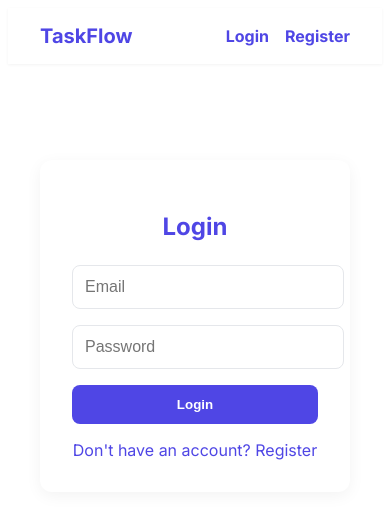
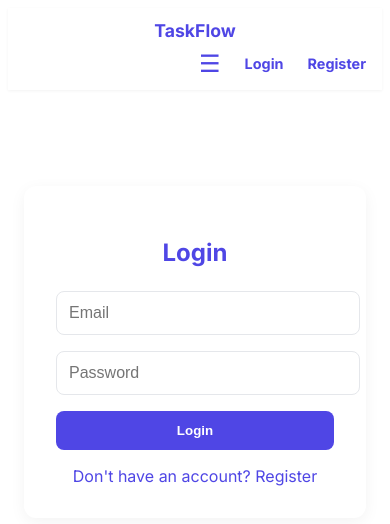
Before and after one commit to LazyPotato02/Collaboration-Platform, an Angular app in the folder frontend/: page /login in a window 390 px wide. Shown: the top 524 px of the page. Built offline with nearby package versions, Linux system fonts and the light colour scheme.

Commit message:
Added responsive style

```diff
--- a/frontend/src/app/app.component.css
+++ b/frontend/src/app/app.component.css
@@ -216,3 +216,244 @@ body {
         transform: scale(1);
     }
 }
+/* ======= RESPONSIVE ADAPTATION ======= */
+
+@media (max-width: 1024px) {
+    .navbar {
+        align-items: flex-start;
+        gap: 0.5rem;
+        padding: 1rem;
+    }
+
+    .navbar-right {
+        width: 100%;
+        display: flex;
+        justify-content: flex-end;
+        flex-wrap: wrap;
+    }
+
+    .navbar-right a {
+        margin-left: 0.75rem;
+        font-size: 0.95rem;
+    }
+
+    .app-layout {
+        flex-direction: column;
+        height: auto;
+    }
+
+    .sidebar {
+        flex-direction: row;
+        flex-wrap: wrap;
+        justify-content: center;
+        width: 100%;
+        padding: 0.5rem;
+        border-right: none;
+        border-bottom: 1px solid #e5e7eb;
+    }
+
+    .sidebar ul {
+        flex-direction: row;
+        flex-wrap: wrap;
+        justify-content: center;
+        gap: 1rem;
+    }
+
+    .main-content {
+        padding: 1rem;
+    }
+}
+
+@media (max-width: 768px) {
+
+    .navbar{
+        flex-direction: column;
+        align-items: center;
+    }
+
+    .popup-form {
+        width: 90%;
+        padding: 1.5rem;
+    }
+
+    .popup-form h2 {
+        font-size: 1.2rem;
+    }
+
+    .popup-form input {
+        font-size: 0.9rem;
+        padding: 0.5rem;
+    }
+
+    .popup-form button {
+        font-size: 0.9rem;
+        padding: 0.6rem;
+    }
+
+    .popup-close {
+        top: 0.5rem;
+        right: 0.5rem;
+        font-size: 1.25rem;
+    }
+}
+
+@media (max-width: 480px) {
+    .navbar {
+        padding: 0.75rem 1rem;
+    }
+
+    .navbar-left .navbar-logo {
+        font-size: 1.1rem;
+    }
+
+    .navbar-right a {
+        font-size: 0.9rem;
+        margin-left: 0.5rem;
+    }
+
+    .sidebar {
+        padding: 0.5rem 0.25rem;
+    }
+
+    .sidebar a {
+        font-size: 0.85rem;
+        padding: 0.3rem;
+    }
+
+    .popup-form {
+        padding: 1rem;
+        width: 95%;
+        gap: 0.5rem;
+    }
+
+    .popup-form h2 {
+        font-size: 1.1rem;
+    }
+
+    .popup-form input {
+        font-size: 0.85rem;
+    }
+
+    .popup-form button {
+        font-size: 0.85rem;
+    }
+
+    .popup-close {
+        font-size: 1.2rem;
+    }
+}
+.burger-button {
+    background: transparent;
+    border: none;
+    font-size: 1.5rem;
+    color: #4F46E5;
+    display: none;
+    cursor: pointer;
+}
+
+@media (max-width: 1200px) {
+    .burger-button {
+        display: block;
+    }
+
+    .sidebar {
+        display: none !important; /* скриваме оригиналния sidebar */
+    }
+
+    .mobile-sidebar-overlay {
+        position: fixed;
+        top: 0;
+        left: 0;
+        width: 100vw;
+        height: 100vh;
+        background: rgba(0,0,0,0.4);
+        backdrop-filter: blur(2px);
+        display: flex;
+        justify-content: flex-start;
+        z-index: 10000;
+    }
+
+    .mobile-sidebar {
+        width: 250px;
+        background: white;
+        padding: 1rem;
+        box-shadow: 5px 0 15px rgba(0, 0, 0, 0.1);
+        display: flex;
+        flex-direction: column;
+        gap: 1rem;
+        overflow-y: auto;
+    }
+
+    .mobile-sidebar h3 {
+        color: #4f46e5;
+        font-size: 1.1rem;
+        margin-bottom: 1rem;
+    }
+
+    .mobile-sidebar ul {
+        list-style: none;
+        padding: 0;
+        display: flex;
+        flex-direction: column;
+        gap: 0.75rem;
+    }
+
+    .mobile-sidebar a {
+        text-decoration: none;
+        color: #374151;
+        font-weight: bold;
+        font-size: 0.95rem;
+    }
+    .close-mobile-sidebar {
+        margin-left: 55%;
+        background: transparent;
+        border: none;
+        font-size: 1.5rem;
+        font-weight: bold;
+        color: #ff0031;
+        cursor: pointer;
+        transition: color 0.2s ease;
+    }
+
+    .close-mobile-sidebar:hover {
+        color: #111827;
+    }
+    .mobile-sidebar a:hover {
+        color: #4f46e5;
+    }
+    .navbar-items {
+        display: none;
+    }
+
+    .burger-button {
+        display: block;
+        margin-left: auto;
+    }
+}
+
+.navbar-right {
+    display: flex;
+    align-items: center;
+    gap: 1rem;
+}
+
+.burger-button {
+    font-size: 1.5rem;
+    background: transparent;
+    border: none;
+    color: #4f46e5;
+    cursor: pointer;
+    padding: 0;
+}
+
+.navbar-items {
+    display: flex;
+    align-items: center;
+    gap: 1rem;
+}
+
+.navbar-left,
+.navbar-right {
+    display: flex;
+    align-items: center;
+}
--- a/frontend/src/app/app.component.html
+++ b/frontend/src/app/app.component.html
@@ -3,42 +3,50 @@
         <a routerLink="/" class="navbar-logo">TaskFlow</a>
     </div>
     <div class="navbar-right">
-        <a *ngIf="isLoggedIn" (click)="changeCreateProjectFormShow()" style="cursor: pointer;" >Create Project</a>
-        <a routerLink="/tasks" *ngIf="isLoggedIn" style="cursor: pointer;">My Tasks</a>
-        <a (click)="logout()" *ngIf="isLoggedIn" style="cursor: pointer;">Logout</a>
-        <a routerLink="/login" *ngIf="!isLoggedIn">Login</a>
-        <a routerLink="/register" *ngIf="!isLoggedIn">Register</a>
+        <button class="burger-button" (click)="toggleSidebar()">☰</button>
+        <div class="navbar-items">
+            <a *ngIf="isLoggedIn" (click)="changeCreateProjectFormShow()" style="cursor: pointer;">Create Project</a>
+            <a routerLink="/tasks" *ngIf="isLoggedIn" style="cursor: pointer;">My Tasks</a>
+            <a (click)="logout()" *ngIf="isLoggedIn" style="cursor: pointer;">Logout</a>
+            <a routerLink="/login" *ngIf="!isLoggedIn">Login</a>
+            <a routerLink="/register" *ngIf="!isLoggedIn">Register</a>
+        </div>
     </div>
 </nav>
+
 <div class="app-layout">
     <div *ngIf="isCreateProjectFormShow">
         <div class="overlay">
             <form [formGroup]="form" (ngSubmit)="submit()" class="popup-form">
-<!--                <button type="button" class="popup-close" (click)="close()">×</button>-->
-
                 <h2>Create Project</h2>
-
                 <label>Name</label>
                 <input type="text" formControlName="name" />
                 <div *ngIf="form.get('name')?.invalid && form.get('name')?.touched" class="error">
                     <small *ngIf="form.get('name')?.errors?.['required']">Name is required.</small>
                     <small *ngIf="form.get('name')?.errors?.['minlength']">Minimum 5 characters.</small>
                 </div>
-
                 <label>Description</label>
                 <input type="text" formControlName="description" />
                 <div *ngIf="form.get('description')?.invalid && form.get('description')?.touched" class="error">
                     <small *ngIf="form.get('description')?.errors?.['required']">Description is required.</small>
                     <small *ngIf="form.get('description')?.errors?.['minlength']">Minimum 20 characters.</small>
                 </div>
-
                 <button type="submit">Submit</button>
                 <button type="button" (click)="close()">Cancel</button>
             </form>
         </div>
     </div>
 
-
+    <div class="mobile-sidebar-overlay" *ngIf="showMobileSidebar">
+        <div class="mobile-sidebar">
+            <h3 class="sidebar-title">Projects <button class="close-mobile-sidebar" (click)="toggleSidebar()">×</button></h3>
+            <ul class="project-list-scroll">
+                <li *ngFor="let project of projects">
+                    <a [routerLink]="['/projects', project.id]" (click)="toggleSidebar()">{{ project.name }}</a>
+                </li>
+            </ul>
+        </div>
+    </div>
 
     <aside class="sidebar" *ngIf="isLoggedIn">
         <h3 class="sidebar-title">Projects</h3>
@@ -46,7 +54,6 @@
             <li *ngFor="let project of projects">
                 <a [routerLink]="['/projects', project.id]">{{ project.name }}</a>
             </li>
-
         </ul>
     </aside>
 
--- a/frontend/src/app/app.component.ts
+++ b/frontend/src/app/app.component.ts
@@ -15,7 +15,7 @@ export class AppComponent {
     projects: any[] = []
     isCreateProjectFormShow: boolean = false;
     form: FormGroup;
-
+    showMobileSidebar = false;
     get isLoggedIn(): boolean {
         return this.authService.isAuthenticated();
     }
@@ -70,7 +70,9 @@ export class AppComponent {
 
         })
     }
-
+    toggleSidebar() {
+        this.showMobileSidebar = !this.showMobileSidebar;
+    }
     logout(): void {
         this.authService.logout();
         this.router.navigate(['/login']);
--- a/frontend/src/app/projects/projects.component.html
+++ b/frontend/src/app/projects/projects.component.html
@@ -17,9 +17,29 @@
     </form>
 </div>
 
+<div class="overlay" *ngIf="showForm">
+    <form [formGroup]="form" (ngSubmit)="submit()" class="task-form">
+        <h3 *ngIf="!isEditMode">➕ New Task</h3>
+        <h3 *ngIf="isEditMode">✏️ Edit Task</h3>
+
+        <label>Title</label>
+        <input type="text" formControlName="title" />
+
+        <label>Description</label>
+        <input type="text" formControlName="description" />
+
+        <label>Due Date</label>
+        <input type="datetime-local" formControlName="due_date" />
+
+        <button type="submit">{{ isEditMode ? 'Update' : 'Create' }}</button>
+        <button type="button" (click)="resetForm()">Cancel</button>
+    </form>
+</div>
+
+<div class="kanban-container">
+    <button class="add-task-button" (click)="openCreateForm()">+</button>
 
     <div class="kanban-board">
-    <button class="add-task-button" (click)="openCreateForm()">+</button>
         <div
             class="kanban-column"
             *ngFor="let status of statuses"
@@ -38,9 +58,7 @@
                 [cdkDragData]="task"
                 [ngClass]="task.status"
             >
-            <div class="task-content">
-                {{ task.title }}
-            </div>
+                <div class="task-content">{{ task.title }}</div>
                 <div class="task-actions">
                     <button (click)="editTask(task)">✏️</button>
                     <button (click)="deleteTask(task)">🗑️</button>
@@ -48,3 +66,4 @@
             </div>
         </div>
     </div>
+</div>
```
Also changed, not shown: frontend/src/app/projects/projects.component.css (+79 -64 lines). Lines whose indentation alone changed are shown as unchanged.
